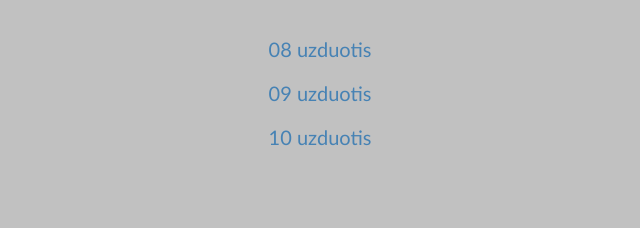
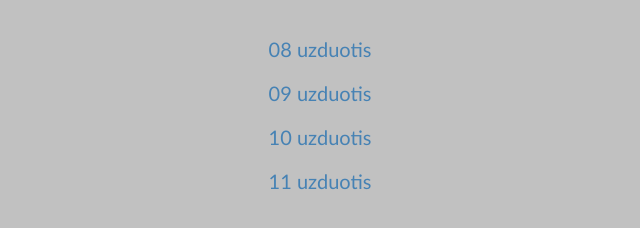
Before and after one commit to VirdzinijaG/1-dom-2, a website: page index.html in a window 1280 px wide. Shown: the part 72-300 px from the top of the page, without its empty margins (320-960 px from the left). Drawn offline with Linux system fonts and the light colour scheme.

Commit message:
11 uzduotis

```diff
--- a/index.html
+++ b/index.html
@@ -15,6 +15,7 @@
         <a href="./index/index-08.html" target="_blank">08 uzduotis</a>
         <a href="./index/index-09.html" target="_blank">09 uzduotis</a>
         <a href="./index/index-10.html" target="_blank">10 uzduotis</a>
+        <a href="./index/index-11.html" target="_blank">11 uzduotis</a>
     </div>
 </body>
 
```
